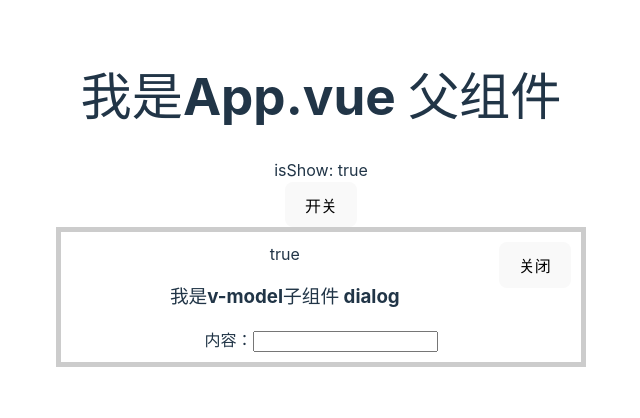
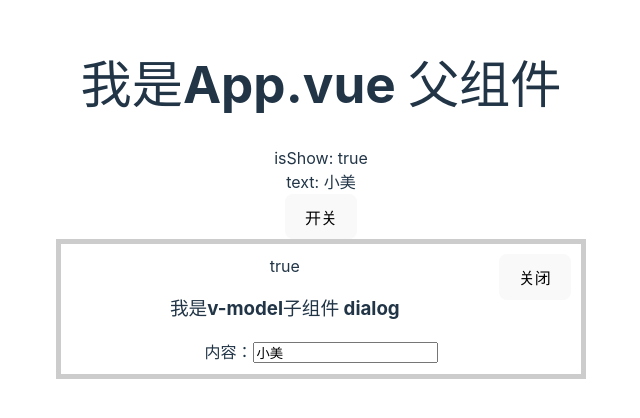
Before and after one commit to xiaoshanzhaguo/Vue3_Study, a Vue app: page / in a window 1280 px wide. Shown: the part 200-618 px from the top of the page, without its empty margins (319-959 px from the left). Built offline with nearby package versions, Linux system fonts and the light colour scheme.

Commit message:
feat: 多v-model的用法

```diff
--- a/src/App.vue
+++ b/src/App.vue
@@ -4,8 +4,9 @@
     <h1>我是App.vue 父组件</h1>
   </div>
   <div>isShow: {{ isShow }}</div>
+  <div>text: {{ text }}</div>
   <div><button @click="isShow = !isShow">开关</button></div>
-  <vModelVue v-model="isShow"></vModelVue>
+  <vModelVue v-model:textVal="text" v-model="isShow"></vModelVue>
 
  </template>
 
@@ -13,6 +14,7 @@
 import {ref, reactive} from 'vue';
 import vModelVue from './components/v-model.vue'
 const isShow = ref<boolean>(true)
+const text = ref<string>('小美')
 </script>
 
 <style lang="less" scoped>
--- a/src/components/v-model.vue
+++ b/src/components/v-model.vue
@@ -4,7 +4,7 @@
     {{ modelValue }}
     <div class="close"><button @click="close">关闭</button></div>
     <h3>我是v-model子组件 dialog</h3>
-    <div>内容：<input type="text"></div>
+    <div>内容：<input @input="change" :value="textVal" type="text"></div>
  </div>
 
 </template>
@@ -13,14 +13,21 @@ import { ref, reactive } from 'vue'
 // vue2 value  vue3  modelValue
 
 defineProps<{
-    modelValue: boolean
+    modelValue: boolean,
+    textVal: string
 }>()
 
-const emit = defineEmits(['update:modelValue'])
+const emit = defineEmits(['update:modelValue', 'update:textVal'])
 
 const close = () => {
     // 触发事件，并将值设为false
     emit('update:modelValue', false)
+}
+
+const change = (e: Event) => {
+    // 一开始推断的是event.target，无法读取value，因此这里要加类型断言
+    const target = e.target as HTMLInputElement
+    emit('update:textVal', target.value)
 }
 </script>
 <style scoped>
```
